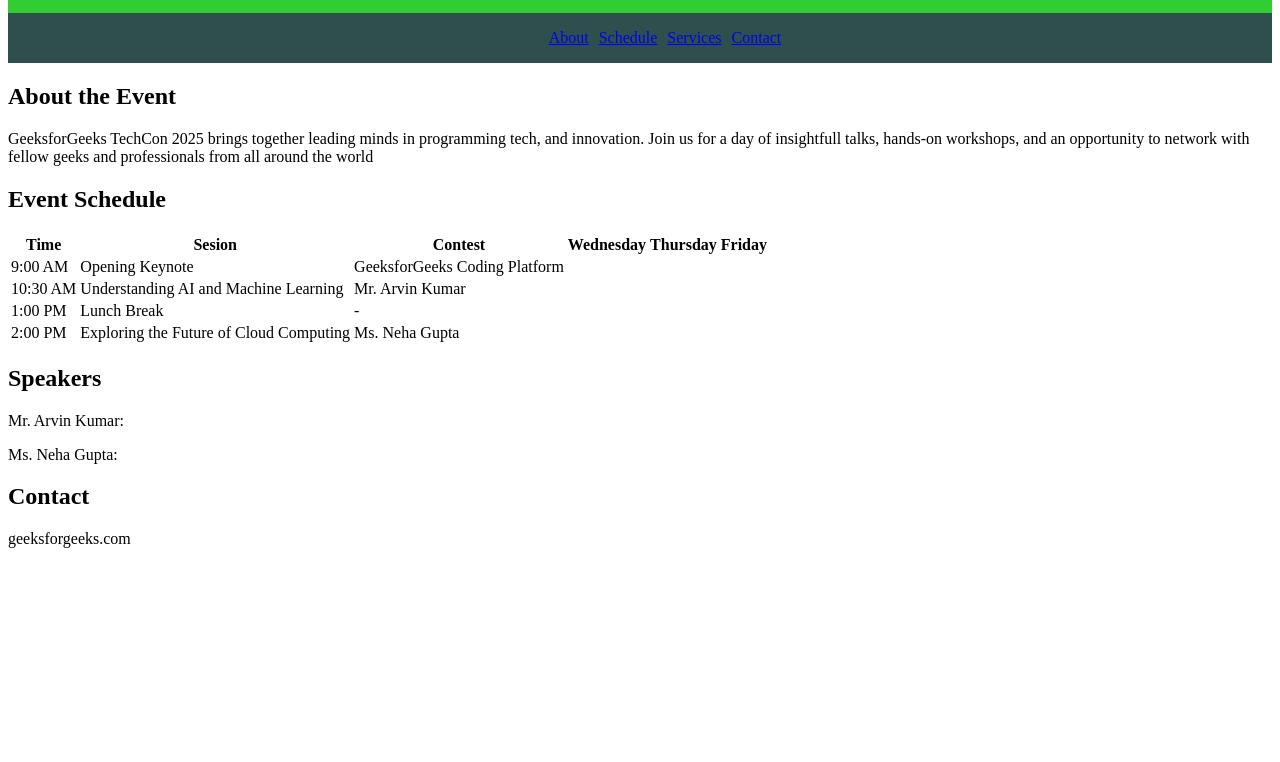
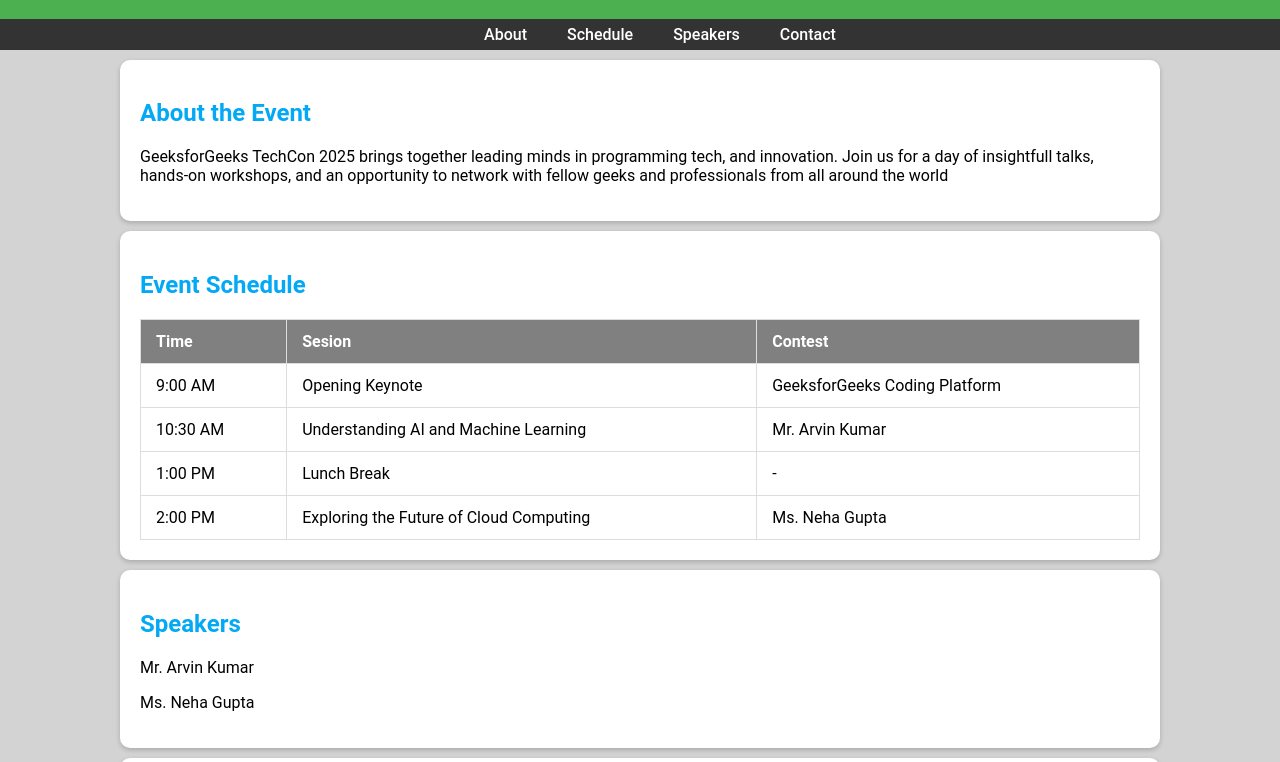
Before and after one commit to chechoggomez/coding-challenge, a plain HTML site: page index.html in a window 1280 px wide. Shown: the part 106-868 px from the top of the page. Before the commit the page ends 800 px from the top, so only its background shows below. Drawn offline with Linux system fonts and the light colour scheme.

Commit message:
fixed linking issue with about section. Polished style for the rest of the page

```diff
--- a/index.html
+++ b/index.html
@@ -12,18 +12,18 @@
                 <ul>
                     <li><a href="#about">About</a></li>
                     <li><a href="#schedule">Schedule</a></li>
-                    <li><a href="#speakers">Services</a></li>
+                    <li><a href="#speakers">Speakers</a></li>
                     <li><a href="#contact">Contact</a></li>
                 </ul>
             </nav>
         </header>
 
-        <section id="intro">
+        <div>
+            <section class="section" id="about">
                 <h2>About the Event</h2>
                 <p>GeeksforGeeks TechCon 2025 brings together leading minds in programming tech, and innovation. Join us for a day of insightfull talks, hands-on workshops, and an opportunity to network with fellow geeks and professionals from all around the world</p>
             </section>
-
-        <section id="schedule">
+            <section class="section" id="schedule">
                 <h2>Event Schedule</h2>
                 <table>
                     <thead>
@@ -31,9 +31,6 @@
                             <th>Time</th>
                             <th>Sesion</th>
                             <th>Contest</th>
-                        <th>Wednesday</th>
-                        <th>Thursday</th>
-                        <th>Friday</th>
                         </tr>
                     </thead>
                     <tbody>
@@ -60,14 +57,15 @@
                     </tbody>
                 </table>
             </section>
-        <section id="speakers">
+            <section class="section" id="speakers">
                 <h2>Speakers</h2>
-            <p>Mr. Arvin Kumar: </p>
-            <p>Ms. Neha Gupta: </p>
+                <p>Mr. Arvin Kumar </p>
+                <p>Ms. Neha Gupta </p>
             </section>
-        <section id="contact">
+            <section class="section" id="contact">
                 <h2>Contact</h2>
                 <p>geeksforgeeks.com </p>
             </section>
+        </div>
     </body>
 </html>
--- a/style.css
+++ b/style.css
@@ -1,28 +1,69 @@
 body{
-
+    font-family: 'Roboto', 'Helvetica Neue', sans-serif;
+    background-color: lightgrey;
+    margin: 0px;
 }
 h1{
-
+margin: 0px 0px 0px 0px;
+padding: 25px 0px 0px 0px;
 }
 
-h2{
-
-}
 header{
-background-color: limegreen;
+background-color: #4caf50;
 text-align: center;
+color: white;
 }
 
 nav {
-    background-color:darkslategrey;
+    background-color:#333333;
     margin: 0px;
 }
+
+nav a {
+    font-size: 16px;
+    font-weight: 500;
+    color: white;
+    text-decoration: none;
+    transition: color 0.3s ease;
+}
 ul{
-
+margin: 6px 0px 6px 0px;
     text-align: center;
     display: inline-flex;
 }
 li{
     list-style-type: none;
-    padding-left: 10px;
+    padding: 0px 20px 0px 20px;
+    color: white;
 }
+
+.section{
+    background-color: white;
+    box-shadow: 0 2px 5px rgba(0,0,0,0.2);
+    border-radius: 10px;
+    text-align: left;
+    padding: 20px;
+    margin: 10px 120px 10px 120px;
+}
+
+.section h2{
+    color: #03a9f4;
+}
+
+table {
+    border-collapse: collapse;
+    width: 100%;
+}
+
+th {
+    background-color: grey;
+    color: white;
+    padding: 12px 15px;
+    text-align: left;
+}
+
+th, td {
+    border: 1px solid #ddd;
+    padding: 12px 15px;
+    text-align: left;
+}
```
Lines whose indentation alone changed are shown as unchanged.
